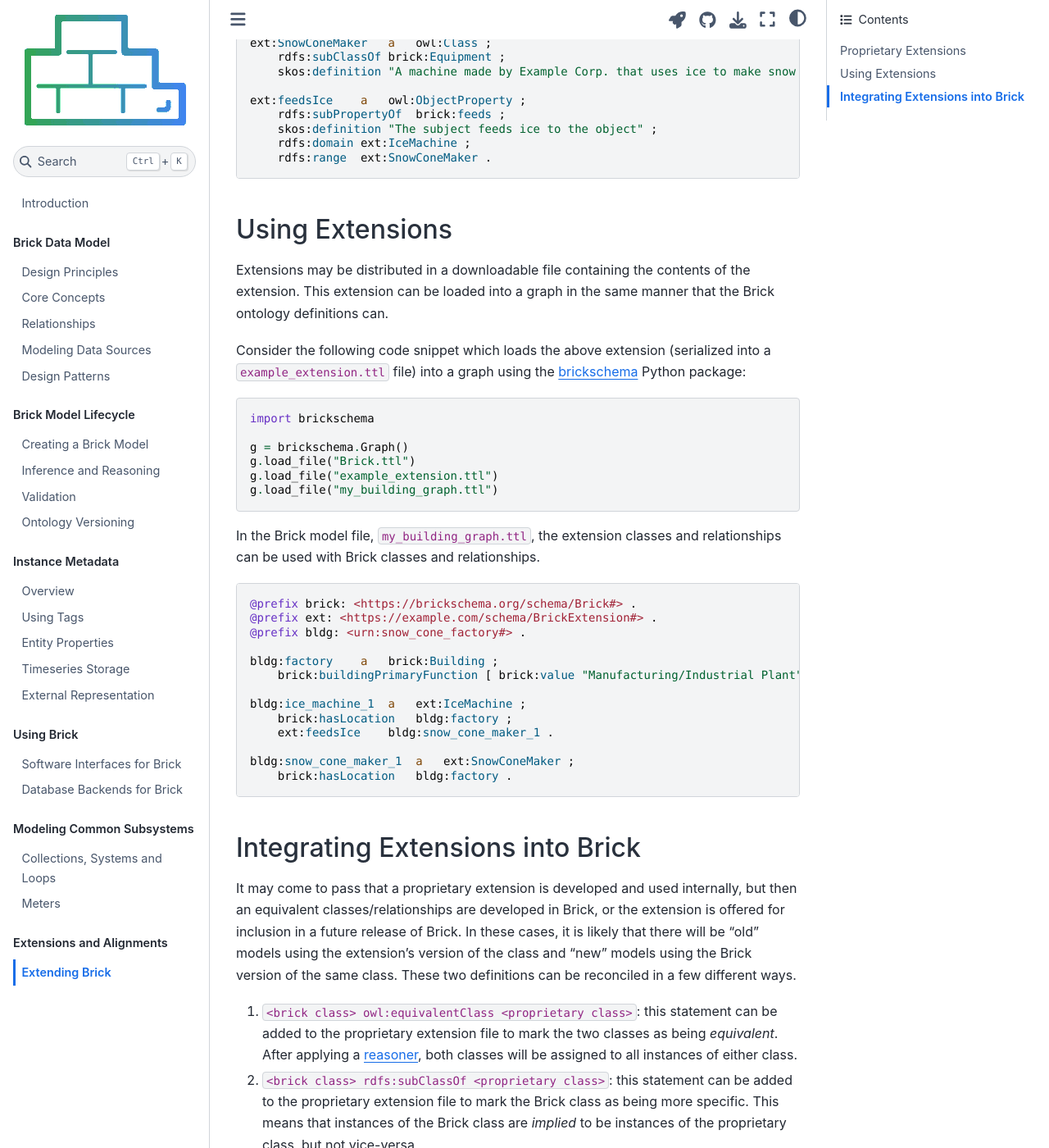
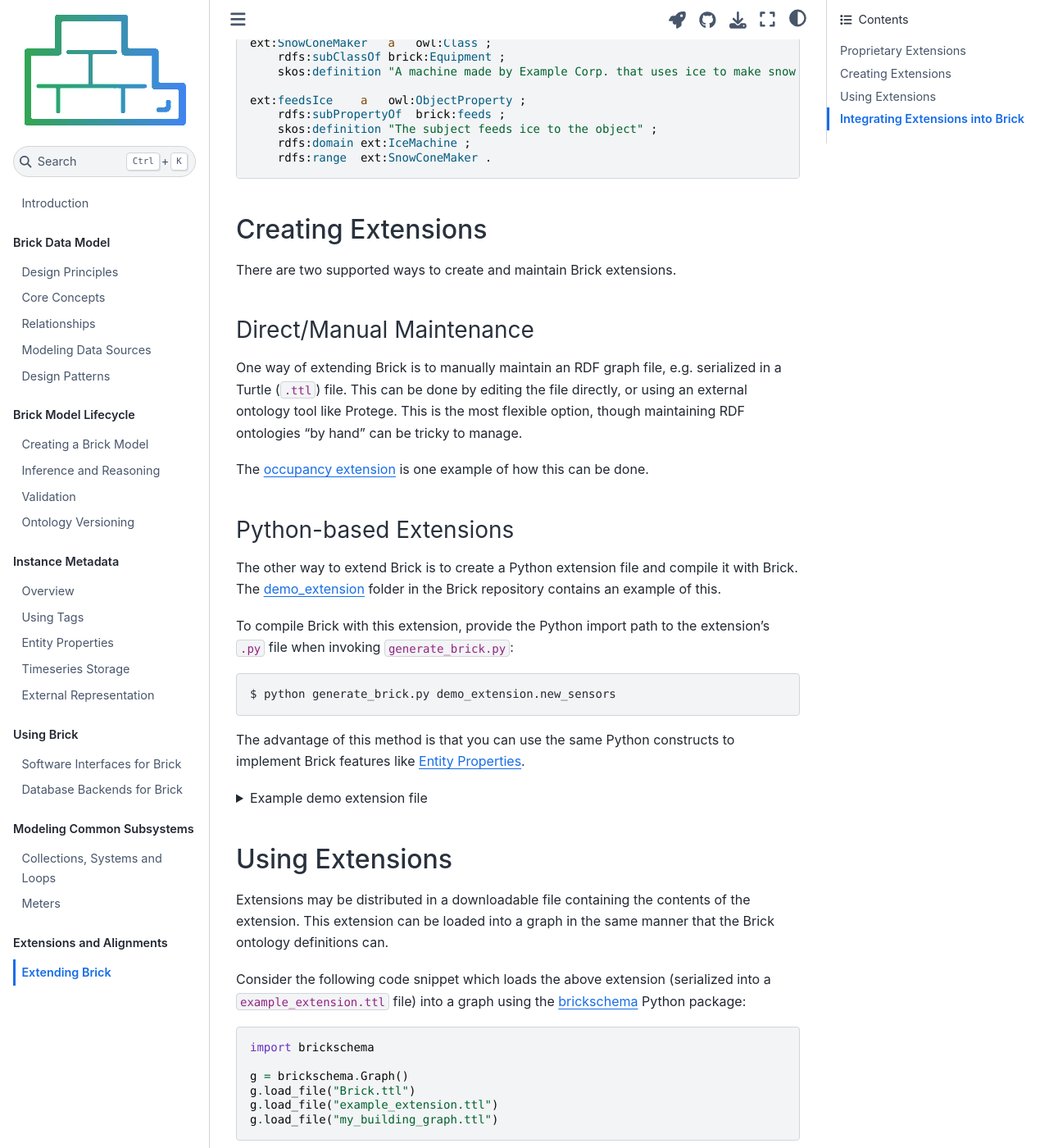
Before and after one commit to BrickSchema/docs, a Jupyter Book: the page built from extra/extending.md, in a window 1280 px wide and 1400 px high, scrolled down 2491 px. Shown: the whole window at 82% size. Built offline with Jupyter Book 1.0.4 settings and Sphinx 7.4.7 and the Sphinx Book theme 1.1.4, drawn with Linux system fonts in a browser that asks for light colours.

Commit message:
add docs on implementing extension

````diff
--- a/extra/extending.md
+++ b/extra/extending.md
@@ -72,6 +72,141 @@ ext:feedsIce    a   owl:ObjectProperty ;
 ```
 
 
+## Creating Extensions
+
+There are two supported ways to create and maintain Brick extensions.
+
+### Direct/Manual Maintenance
+
+One way of extending Brick is to manually maintain an RDF graph file, e.g. serialized in a Turtle (`.ttl`) file.
+This can be done by editing the file directly, or using an external ontology
+tool like Protege. This is the most flexible option, though maintaining RDF
+ontologies "by hand" can be tricky to manage.
+
+The [occupancy extension](https://github.com/gtfierro/brick-occupancy-extension) is one example of how this can be done.
+
+### Python-based Extensions
+
+The other way to extend Brick is to create a Python extension file and compile it with Brick.
+The [demo_extension](https://github.com/BrickSchema/Brick/tree/master/demo_extension) folder in the Brick repository contains an example of this.
+
+To compile Brick with this extension, provide the Python import path to the extension's `.py` file when invoking `generate_brick.py`:
+
+```bash
+$ python generate_brick.py demo_extension.new_sensors
+```
+
+The advantage of this method is that you can use the same Python constructs to implement Brick features like [Entity Properties](../metadata/entity-properties).
+
+<details>
+<summary>Example demo extension file</summary>
+
+```python
+import rdflib
+from datetime import datetime
+from bricksrc.namespaces import BRICK, SKOS, SH, XSD, RDFS, DCTERMS, RDF, SDO, OWL
+
+# define the namespace to hold all of our terms, classes, properties, etc
+DEMO = rdflib.Namespace("urn:demo_extension#")
+
+# this is the ontology metadata dictionary. It MUST be named 'ontology_definition'
+ontology_definition = {
+    # required 'namespace' key for ontology declaration
+    "namespace": DEMO,
+    # optional list of creators (individuals)
+    DCTERMS.creator: [
+        {
+            RDF.type: SDO.Person,
+            SDO.email: rdflib.Literal("gtfierro@mines.edu"),
+            SDO.name: rdflib.Literal("Gabe Fierro"),
+        },
+    ],
+    # first date of release of extension/ontology
+    DCTERMS.issued: rdflib.Literal("2023-07-13"),
+    # keep this to ensure the 'modified' date matches when this was last ran
+    DCTERMS.modified: rdflib.Literal(datetime.now().strftime("%Y-%m-%d")),
+    # a version number for the ontology
+    OWL.versionInfo: rdflib.Literal("0.0.1"),
+    # a human-readable label for the extension/ontology
+    RDFS.label: rdflib.Literal("Demo Extension"),
+    # metadata on the publisher of the extension/ontology
+    DCTERMS.publisher: {
+        # see schema.org for other types, e.g. Consortium or Person
+        RDF.type: SDO.Organization,
+        SDO.legalName: rdflib.Literal("Not a real org"),
+        SDO.sameAs: rdflib.Literal("http://my fake organization website.org"),
+    },
+    # key-value pairs of prefix to URI of ontology being imported. This will
+    # add owl:imports statements to the generated extension
+    "imports": {
+        "shacl": "http://www.w3.org/ns/shacl#",
+    },
+    # namespace declarations for any SHACL rules
+    "decls": {
+        "rdf": RDF,
+        "rdfs": RDFS,
+        "brick": BRICK,
+        "owl": OWL,
+        "sh": SH,
+        "demo": DEMO,
+    }
+}
+
+# optional
+# the *first* level of this dictionary should have Brick (or otherwise existing)
+# classes as keys, and class definition dictionaries as values. Anything further
+# nested can follow the normal class dictionary construction.
+# This dictionary MUST be named 'classes'
+classes = {
+    BRICK.Equipment: {
+        DEMO["Sensor_Platform"]: {},
+        DEMO["PurpleAir_Weather_Station"]: {
+            "parents": [BRICK.Weather_Station],
+        },
+    },
+}
+
+
+# optional
+# this dictionary MUST be named 'entity_properties'
+entity_properties = {
+    DEMO.manufacturer: {
+        SKOS.definition: rdflib.Literal("the manufacturer"),
+        SH.datatype: XSD.string,
+        RDFS.label: rdflib.Literal("manufacturer"),
+        "property_of": BRICK.Equipment,
+    },
+    DEMO.version: {
+        SKOS.definition: rdflib.Literal("a MAJOR.MINOR.PATCH version number"),
+        SH.node: DEMO.VersionShape,
+        RDFS.label: rdflib.Literal("version"),
+        "property_of": BRICK.Equipment,
+    },
+}
+
+# optional
+# this dictionary MUST be named 'property_value_shapes'
+property_value_shapes = {
+    DEMO.VersionShape: {
+        "properties": {
+            DEMO.versionMajor: {
+                SKOS.definition: rdflib.Literal("Major version"),
+                "datatype": XSD.integer,
+            },
+            DEMO.versionMinor: {
+                SKOS.definition: rdflib.Literal("Minor version"),
+                "datatype": XSD.integer,
+            },
+            DEMO.versionPatch: {
+                SKOS.definition: rdflib.Literal("Patch version"),
+                "datatype": XSD.integer,
+            },
+        },
+    },
+}
+```
+</details>
+
 ## Using Extensions
 
 
````
